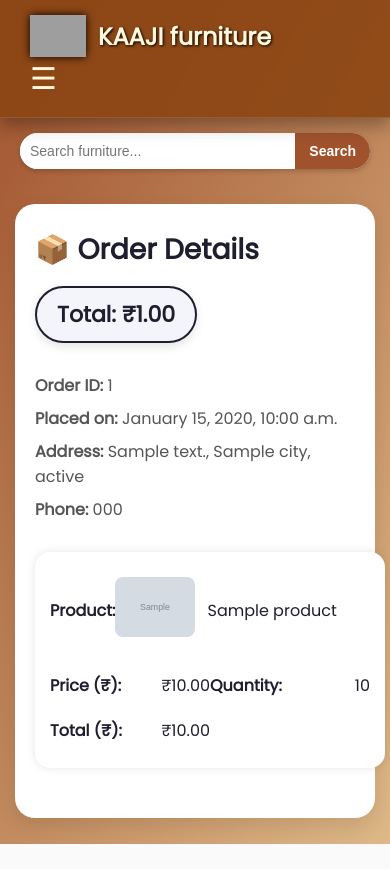
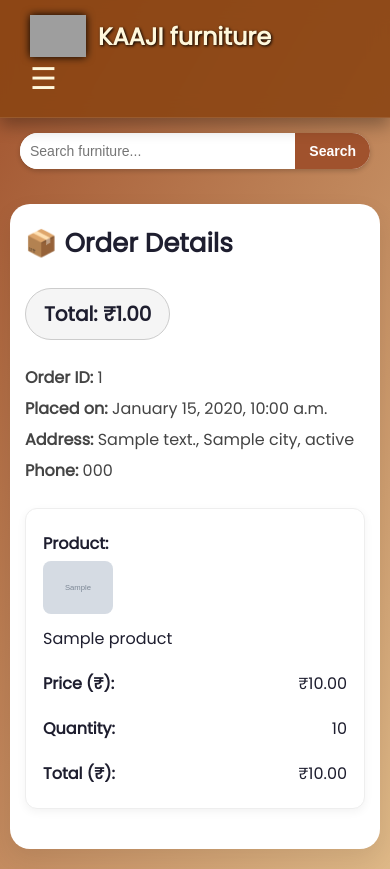
Before and after one commit to rahul9292/furniture, a Django app: template templates/my_order.html in a window 390 px wide. Before the commit the page ends 844 px from the top, so only its background shows below. Run offline with Django 5.2, Linux system fonts and the light colour scheme; the template is opened without the code that fills it: most values are stand-ins (such as "Sample title", 1, 10 or a date in 2020); grey boxes marked "Sample" are stand-in pictures; grey boxes are pictures that could not be loaded.

Commit message:
something that i want

```diff
--- a/project/settings.py
+++ b/project/settings.py
@@ -58,6 +58,7 @@
                 'django.template.context_processors.request',
                 'django.contrib.auth.context_processors.auth',
                 'django.contrib.messages.context_processors.messages',
+                'myapp.count.order_count',
             ],
         },
     },
--- a/templates/my_order.html
+++ b/templates/my_order.html
@@ -1,13 +1,17 @@
 {% extends 'base.html' %}
 {% block content %}
 <style>
+  *, *::before, *::after {
+    box-sizing: border-box;
+  }
+
   .order-container {
-    max-width: 700px;
-    margin: 50px auto;
-    padding: 35px 40px;
+    max-width: 800px;
+    margin: 40px auto;
+    padding: 30px;
     background: #fff;
-    box-shadow: 0 8px 20px rgba(0, 0, 0, 0.1);
     border-radius: 20px;
+    box-shadow: 0 10px 25px rgba(0, 0, 0, 0.08);
     font-family: 'Poppins', sans-serif;
     color: #1e1e2f;
   }
@@ -16,89 +20,87 @@
     display: flex;
     justify-content: space-between;
     align-items: center;
-    margin-bottom: 30px;
     flex-wrap: wrap;
+    gap: 15px;
+    margin-bottom: 25px;
   }
 
   .order-header h1 {
-    font-size: 28px;
-    font-weight: 700;
+    font-size: 26px;
     margin: 0;
+    font-weight: 600;
   }
 
   .order-total {
-    font-size: 22px;
-    font-weight: 700;
-    color: #1e1e2f;
-    background: #f4f5fa; /* Light background */
-    padding: 10px 20px;
+    font-size: 20px;
+    font-weight: 600;
+    background: #f5f5f5;
+    padding: 10px 18px;
     border-radius: 30px;
-    box-shadow: 0 4px 10px rgba(0, 0, 0, 0.1);
-    border: 2px solid #1e1e2f; /* subtle border for emphasis */
-    margin-top: 10px;
+    border: 1px solid #ccc;
   }
 
   .order-info p {
     font-size: 1rem;
-    margin: 8px 0;
-    color: #555;
+    margin: 6px 0;
+    color: #444;
     word-wrap: break-word;
-    max-width: 100%;
   }
 
   table {
     width: 100%;
     border-collapse: collapse;
-    margin-top: 30px;
+    margin-top: 25px;
   }
 
   thead tr {
     background-color: #1e1e2f;
     color: #fff;
+  }
+
+  th, td {
+    padding: 12px 14px;
+    font-size: 16px;
+    vertical-align: middle;
     text-align: left;
   }
 
-  th, td {
-    padding: 14px 15px;
-    font-size: 16px;
-    vertical-align: middle;
-  }
-
   tbody tr:nth-child(even) {
-    background-color: #f9f9f9;
+    background-color: #fafafa;
   }
 
   tbody tr:hover {
-    background-color: #e6e6e6;
+    background-color: #f0f0f0;
   }
 
   .product-image {
     max-height: 70px;
+    max-width: 70px;
     border-radius: 8px;
-    margin-bottom: 6px;
-    margin-right: 12px;
+    margin-right: 10px;
     vertical-align: middle;
+    object-fit: cover;
   }
 
   td > div {
     display: inline-block;
     vertical-align: middle;
-    word-wrap: break-word;
     max-width: calc(100% - 80px);
+    word-break: break-word;
   }
 
   .no-items {
     text-align: center;
     font-style: italic;
     color: #888;
+    padding: 20px 0;
   }
 
-  /* Responsive tweak */
-  @media (max-width: 600px) {
+  /* Responsive */
+  @media (max-width: 768px) {
     .order-container {
-      margin: 20px 15px;
-      padding: 25px 20px;
-      max-width: 100%;
+      padding: 20px 15px;
+      margin: 20px 10px;
     }
 
     .order-header {
@@ -107,77 +109,62 @@
     }
 
     .order-total {
-      margin-top: 15px;
+      margin-top: 10px;
     }
 
     table, thead, tbody, th, td, tr {
       display: block;
-      width: 100%;
     }
 
-    thead tr {
-      position: absolute;
-      top: -9999px;
-      left: -9999px;
+    thead {
+      display: none;
     }
 
     tbody tr {
-      margin-bottom: 25px;
-      border-radius: 15px;
-      box-shadow: 0 0 10px rgba(0,0,0,0.1);
+      margin-bottom: 20px;
       background: #fff;
-      padding: 15px;
-      display: flex;
-      flex-wrap: wrap;
-      align-items: center;
+      border: 1px solid #eee;
+      border-radius: 12px;
+      padding: 12px;
+      box-shadow: 0 3px 10px rgba(0, 0, 0, 0.05);
     }
 
     tbody tr td {
-      padding: 10px 0;
-      border: none;
-      width: 50%;
       display: flex;
+      justify-content: space-between;
       align-items: center;
-    }
-
-    tbody tr td:nth-child(1) {
-      width: 100%;
-      margin-bottom: 10px;
-    }
-
-    tbody tr td:nth-child(1) img.product-image {
-      margin-right: 12px;
-      max-height: 60px;
+      padding: 10px 5px;
     }
 
     tbody tr td::before {
       content: attr(data-label);
-      font-weight: 700;
-      flex: 1 0 50%;
+      font-weight: 600;
       color: #1e1e2f;
+      flex: 1;
+    }
+
+    tbody tr td:nth-child(1) {
+      flex-direction: column;
+      align-items: flex-start;
     }
 
     tbody tr td:nth-child(1)::before {
       content: "Product:";
-      flex: none;
+      margin-bottom: 5px;
     }
 
-    tbody tr td:nth-child(2)::before {
-      content: "Price (₹):";
+    .product-image {
+      margin-bottom: 8px;
     }
 
-    tbody tr td:nth-child(3)::before {
-      content: "Quantity:";
-    }
-
-    tbody tr td:nth-child(4)::before {
-      content: "Total (₹):";
+    td > div {
+      margin-top: 4px;
+      max-width: 100%;
     }
   }
 </style>
 
 <section class="order-container">
-
   <div class="order-header">
     <h1>📦 Order Details</h1>
     <div class="order-total">Total: ₹{{ order.total_price|floatformat:2 }}</div>
@@ -204,7 +191,7 @@
       <tr>
         <td data-label="Product:">
           {% if item.product.image %}
-          <img src="{{ item.product.image.url }}" class="product-image" alt="{{ item.product.name|default:'Product Image' }}">
+            <img src="{{ item.product.image.url }}" class="product-image" alt="{{ item.product.name|default:'Product Image' }}">
           {% endif %}
           <div>{{ item.product.name }}</div>
         </td>
@@ -219,6 +206,5 @@
       {% endfor %}
     </tbody>
   </table>
-
 </section>
 {% endblock %}
```
